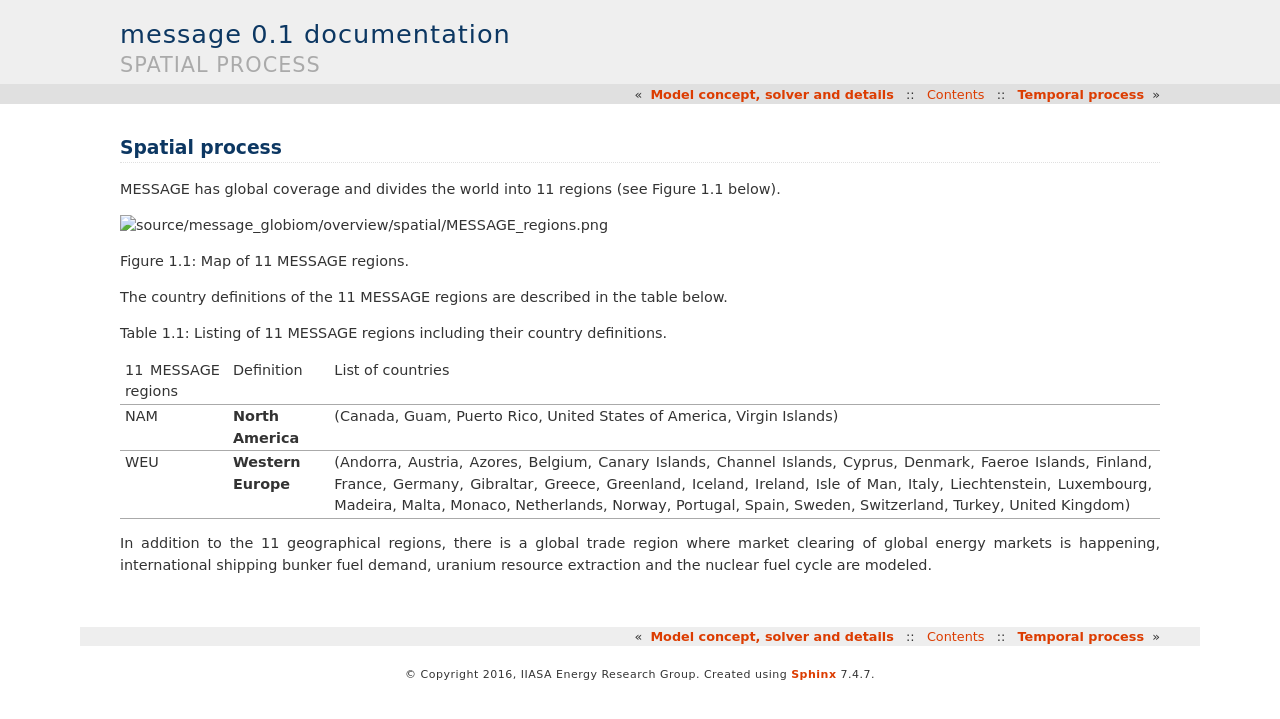
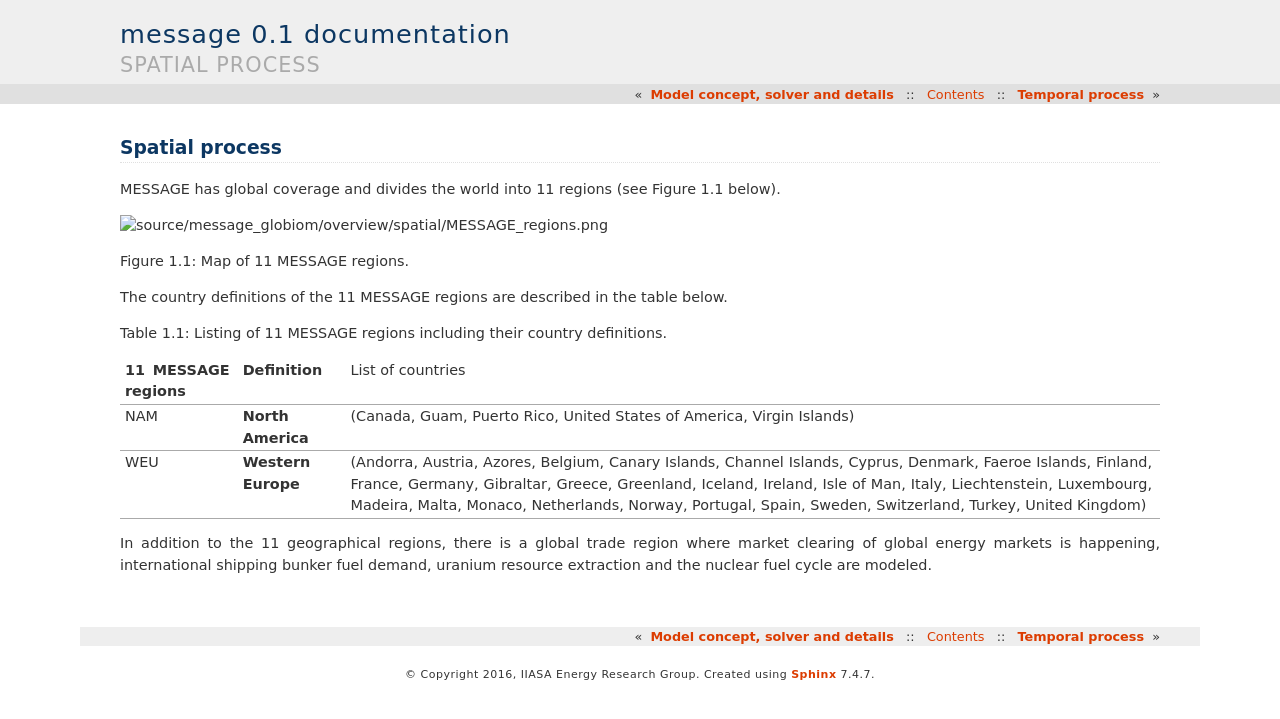
Before and after one commit to yiyi1991/message-ix-models, a Sphinx documentation site: the page built from doc/global/source/message_globiom/overview/spatial/index.rst, in a window 1280 px wide. Shown: the top 719 px of the page. Built offline with Sphinx 7.4.7, drawn with Linux system fonts in a browser that asks for light colours.

```diff
--- a/doc/global/source/message_globiom/overview/spatial/index.rst
+++ b/doc/global/source/message_globiom/overview/spatial/index.rst
@@ -9,16 +9,16 @@ The country definitions of the 11 MESSAGE regions are described in the table bel
 
 Table 1.1: Listing of 11 MESSAGE regions including their country definitions.
 
-+--------------------+---------------------+-------------------------------------------------------------------------------------+
-| 11 MESSAGE regions | Definition          | List of countries                                                                   |
-+--------------------+---------------------+-------------------------------------------------------------------------------------+
-| NAM                |**North America**    | (Canada, Guam, Puerto Rico, United States of America, Virgin Islands)               |
-+--------------------+---------------------+-------------------------------------------------------------------------------------+
-| WEU                | **Western Europe**  | (Andorra, Austria, Azores, Belgium, Canary Islands, Channel Islands, Cyprus,        |
-|                    |                     | Denmark, Faeroe Islands, Finland, France, Germany, Gibraltar, Greece, Greenland,    |
-|                    |                     | Iceland, Ireland, Isle of Man, Italy, Liechtenstein, Luxembourg, Madeira, Malta,    |
-|                    |                     | Monaco, Netherlands, Norway, Portugal, Spain, Sweden, Switzerland, Turkey, United   |
-|                    |                     | Kingdom)                                                                            |
-+--------------------+---------------------+-------------------------------------------------------------------------------------+
++------------------------+---------------------+-------------------------------------------------------------------------------------+
+| **11 MESSAGE regions** | **Definition**      | List of countries                                                                   |
++------------------------+---------------------+-------------------------------------------------------------------------------------+
+| NAM                    |**North America**    | (Canada, Guam, Puerto Rico, United States of America, Virgin Islands)               |
++------------------------+---------------------+-------------------------------------------------------------------------------------+
+| WEU                    | **Western Europe**  | (Andorra, Austria, Azores, Belgium, Canary Islands, Channel Islands, Cyprus,        |
+|                        |                     | Denmark, Faeroe Islands, Finland, France, Germany, Gibraltar, Greece, Greenland,    |
+|                        |                     | Iceland, Ireland, Isle of Man, Italy, Liechtenstein, Luxembourg, Madeira, Malta,    |
+|                        |                     | Monaco, Netherlands, Norway, Portugal, Spain, Sweden, Switzerland, Turkey, United   |
+|                        |                     | Kingdom)                                                                            |
++------------------------+---------------------+-------------------------------------------------------------------------------------+
 
 In addition to the 11 geographical regions, there is a global trade region where market clearing of global energy markets is happening, international shipping bunker fuel demand, uranium resource extraction and the nuclear fuel cycle are modeled.
```
